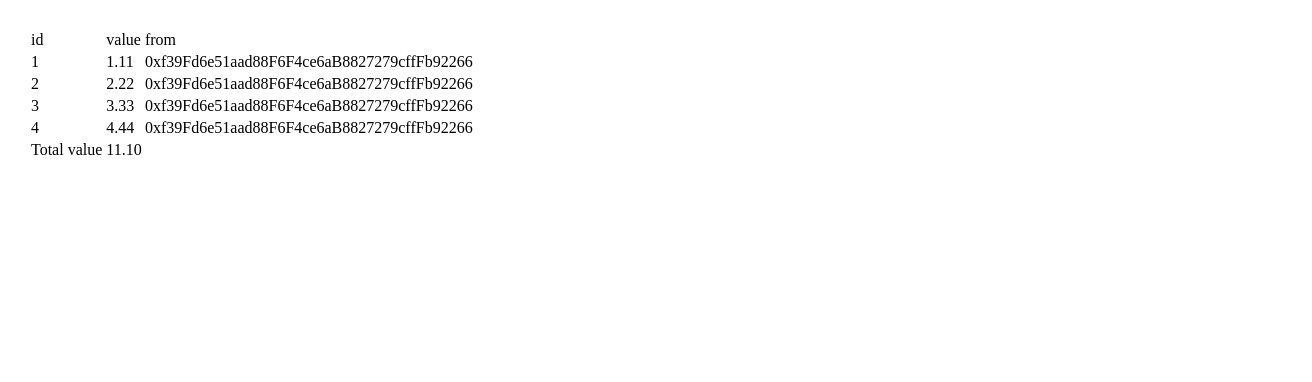
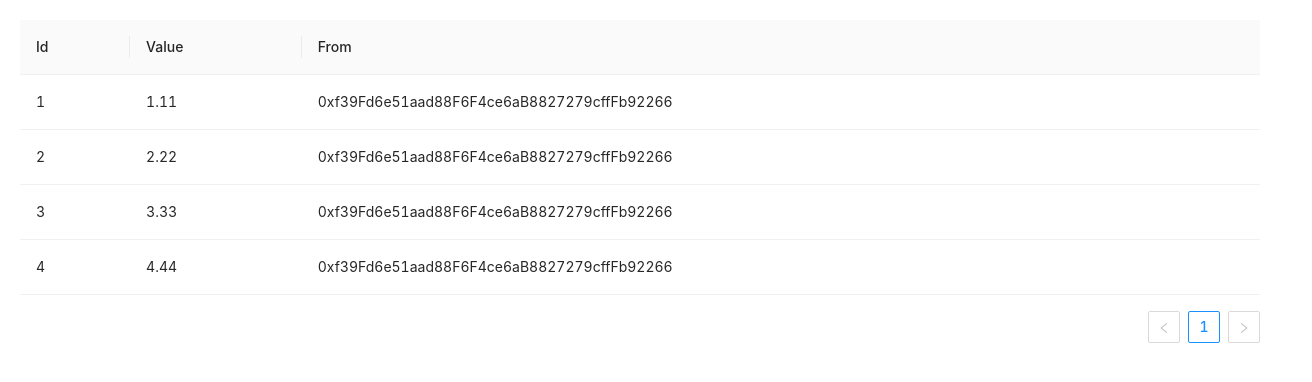
Before and after one commit to CollaborativeTeam/challenge, a Next.js app: page / in a window 1280 px wide. Shown: the top 382 px of the page, 1312 px wide, since content can reach past the window. Built offline with nearby package versions, Linux system fonts and the light colour scheme.

Commit message:
implementing antdesign Table component

```diff
--- a/src/components/pages/home/index.js
+++ b/src/components/pages/home/index.js
@@ -1,5 +1,8 @@
 import styled from 'styled-components'
-import { Table } from '../../shared/Table'
+// import { Table } from '../../shared/Table'
+import { Table } from 'antd'
+import 'antd/dist/antd.css'
+
 const Wrapper = styled.div`
   width: 100%;
   height: 100%;
@@ -9,21 +12,25 @@ const Wrapper = styled.div`
 // eslint-disable-next-line no-unused-vars
 const Transactions = [
   {
+    key: 1,
     id: 1,
     value: '1.11',
     from: '0xf39Fd6e51aad88F6F4ce6aB8827279cffFb92266',
   },
   {
+    key: 2,
     id: 2,
     value: '2.22',
     from: '0xf39Fd6e51aad88F6F4ce6aB8827279cffFb92266',
   },
   {
+    key: 3,
     id: 3,
     value: '3.33',
     from: '0xf39Fd6e51aad88F6F4ce6aB8827279cffFb92266',
   },
   {
+    key: 4,
     id: 4,
     value: '4.44',
     from: '0xf39Fd6e51aad88F6F4ce6aB8827279cffFb92266',
@@ -35,11 +42,28 @@ const Configuration = {
   totalOfKeys: Object.keys(Transactions[0]).length,
 }
 
-Transactions.keys()
+const columns = [
+  {
+    title: 'Id',
+    dataIndex: 'id',
+    key: 'id',
+  },
+  {
+    title: 'Value',
+    dataIndex: 'value',
+    key: 'value',
+  },
+  {
+    title: 'From',
+    dataIndex: 'from',
+    key: 'from',
+  },
+]
 const Home = () => {
   return (
     <Wrapper>
-      <Table data={Transactions} config={Configuration} />
+      <Table dataSource={Transactions} columns={columns} />
+      {/* <Table data={Transactions} config={Configuration} /> */}
     </Wrapper>
   )
 }
```
